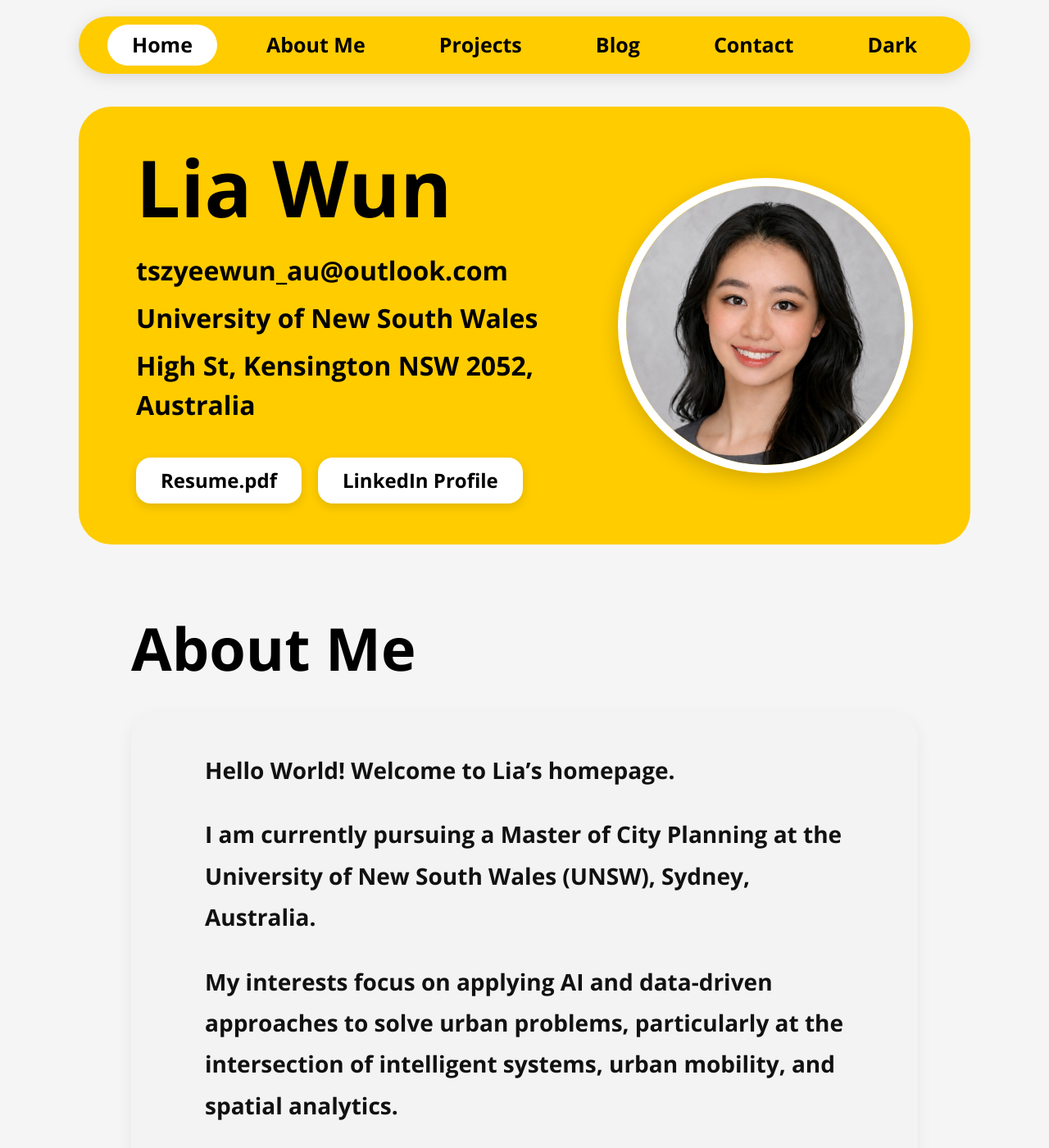
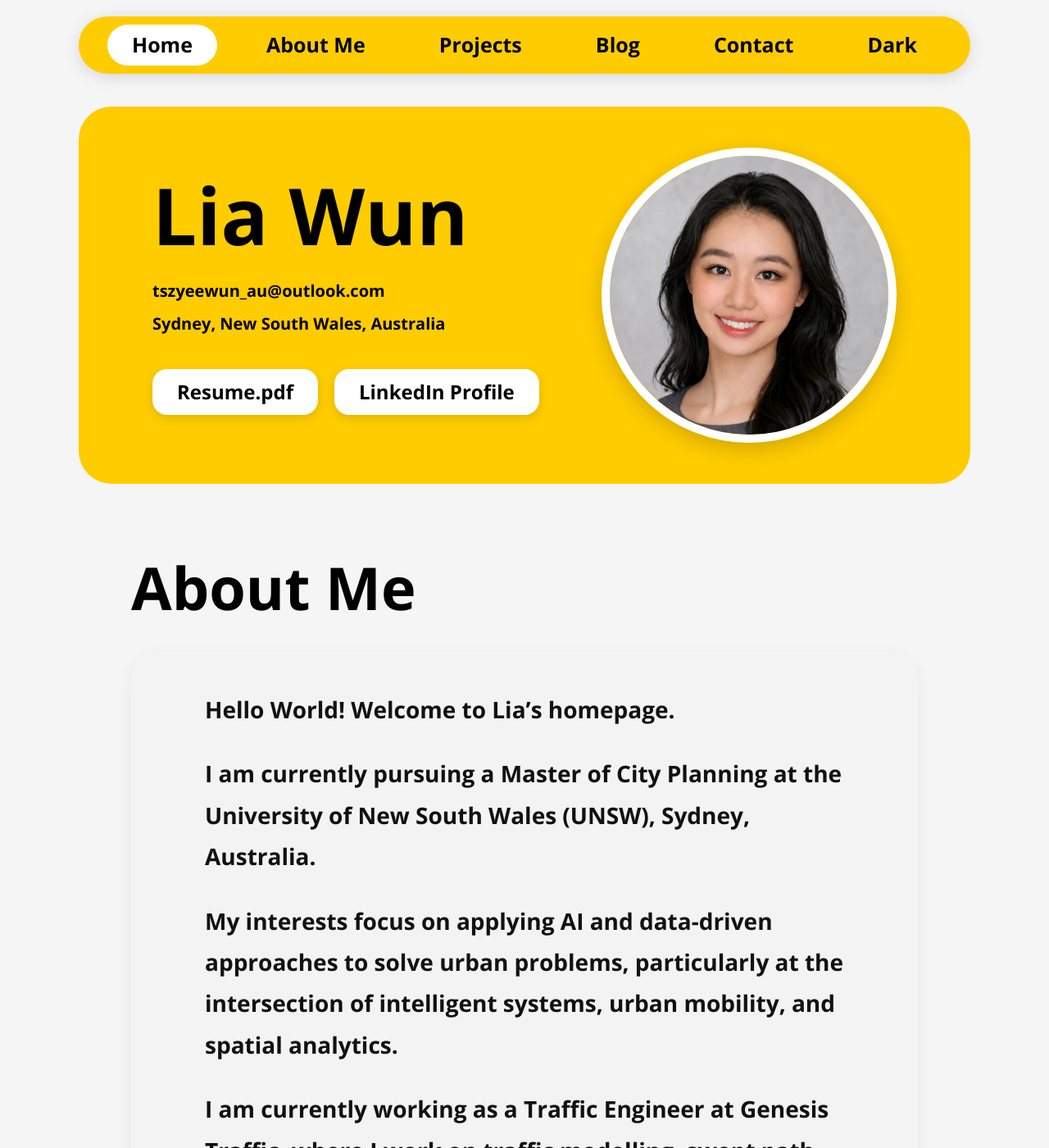
Before and after one commit to tszyeewun/tszyeewun.github.io, a Jekyll site: the page built from index.md, in a window 1280 px wide and 1400 px high. Shown: the whole window at 82% size. Built offline with Jekyll 4.4.1, drawn with Linux system fonts in a browser that asks for light colours.

Commit message:
Update default.html

```diff
--- a/_layouts/default.html
+++ b/_layouts/default.html
@@ -100,7 +100,7 @@
 
       border-radius:40px;
 
-      padding:50px 70px;
+      padding:50px 90px;
 
       display:flex;
       justify-content:space-between;
@@ -123,7 +123,7 @@
     }
 
     .hero-contact{
-      font-size:32px;
+      font-size:20px;
       color:#000;
       font-weight:600;
       margin-bottom:10px;
@@ -336,11 +336,7 @@
       </div>
 
       <div class="hero-contact">
-        University of New South Wales
-      </div>
-
-      <div class="hero-contact">
-        High St, Kensington NSW 2052, Australia
+        Sydney, New South Wales, Australia
       </div>
 
       <div class="hero-buttons">
```
